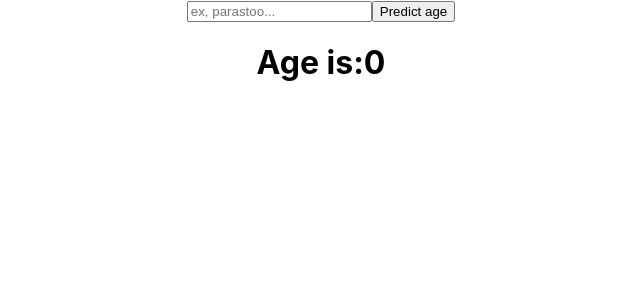
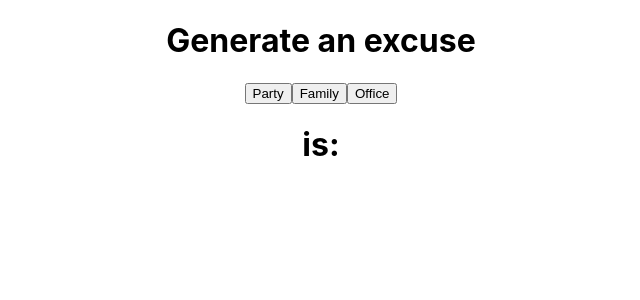
Before and after one commit to parastoomajidi/onlineshop-with-react, a React (Create React App) app: page / in a window 1280 px wide. Shown: the top 300 px of the page, without its empty margins (319-959 px from the left). Built offline with nearby package versions, Linux system fonts and the light colour scheme.

Commit message:
Daily Practise-Task5-api call-generateExcuse

```diff
--- a/src/App.js
+++ b/src/App.js
@@ -6,35 +6,43 @@
 import axios from 'axios';
 
 function App(){
-  const[name, setName] =useState("")
-  const [predictedAge, setPridectedAge] = useState(0)
+  const [generateExcuse, setGenerateExcuse] =useState("");
 
-  const fetchAge =()=>{
-    Axios.get(`https://api.agify.io/?name=${name}`).then((res)=>{
-      console.log(res.data);
-      setPridectedAge(res.data.age)
+  const fetchExcuse = (excuse) => {
+    Axios.get (`https://excuser-three.vercel.app/v1/excuse/${excuse}/`).then((resurce)=>{
+     setGenerateExcuse(resurce.data[0].excuse)
     })
   }
-
-  return(
+  return (
     <div className='App'>
-      <input placeholder='ex, parastoo...' onChange={(event)=> setName(event.target.value)}></input>
-      <button onClick={fetchAge}>Predict age</button>
-      <h1 >Age is:{predictedAge}</h1>
+      <h1>Generate an excuse</h1>
+      <button onClick={()=> fetchExcuse("Party")}>Party</button>
+      <button onClick={()=> fetchExcuse("Family")}>Family</button>
+      <button onClick={()=> fetchExcuse("Office")}>Office</button>
+      <h1>is:{generateExcuse}</h1>
     </div>
-  )
-
+  );
 }
 
+// function App(){
+//   const[name, setName] =useState("")
+//   const [predictedAge, setPridectedAge] = useState(0)
 
+//   const fetchAge =()=>{
+//     Axios.get(`https://api.agify.io/?name=${name}`).then((res)=>{
+//       console.log(res.data);
+//       setPridectedAge(res.data.age)
+//     })
+//   }
 
-
-
-
-
-
-
-
+//   return(
+//     <div className='App'>
+//       <input placeholder='ex, parastoo...' onChange={(event)=> setName(event.target.value)}></input>
+//       <button onClick={fetchAge}>Predict age</button>
+//       <h1 >Age is:{predictedAge}</h1>
+//     </div>
+//   )
+// }
 // function App() {
 //   const[catFact, setCatFact] = useState("")
 //   useEffect(()=>{
```
